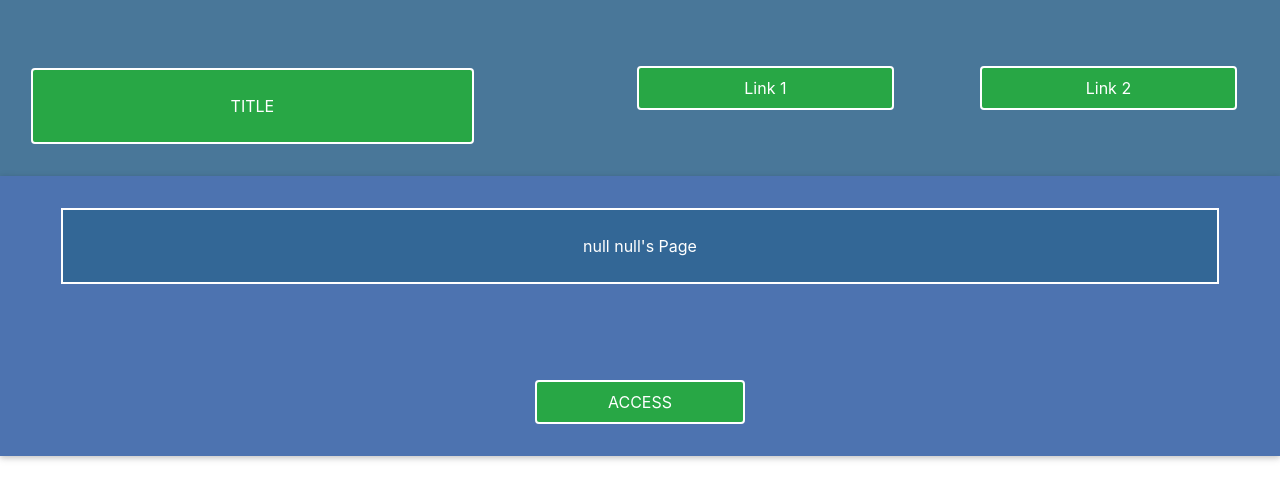
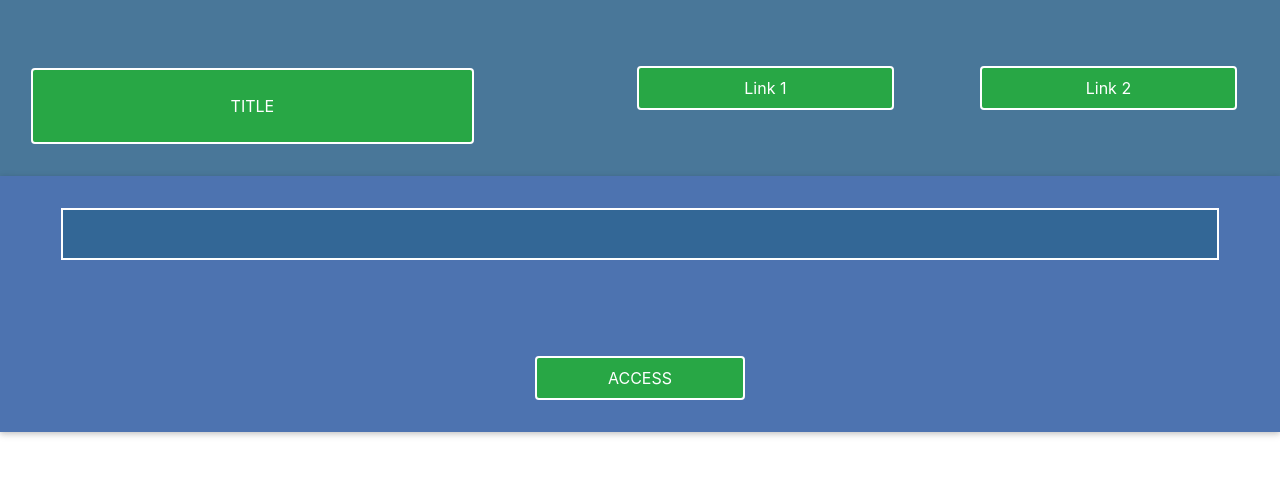
Before and after one commit to ashkredo/eversis-excersise-frontend, a React (Create React App) app: page /pagetwo in a window 1280 px wide. Shown: the top 500 px of the page. Built offline with nearby package versions, Linux system fonts and the light colour scheme.

Commit message:
Updated PageTwo

```diff
--- a/src/screens/pages/PageTwo/PageTwo.js
+++ b/src/screens/pages/PageTwo/PageTwo.js
@@ -37,7 +37,9 @@ const PageTwo = ({ user }) => {
         <Row>
           <Col className="col-12 text-center d-flex justify-content-center mb-5">
             <Col className="bluecolumn col-11 py-4 m-4">
-              {`${user.name} ${user.surname}'s Page`}
+              {user.name &&
+                user.surname &&
+                `${user.name} ${user.surname}'s Page`}
             </Col>
           </Col>
         </Row>
```
